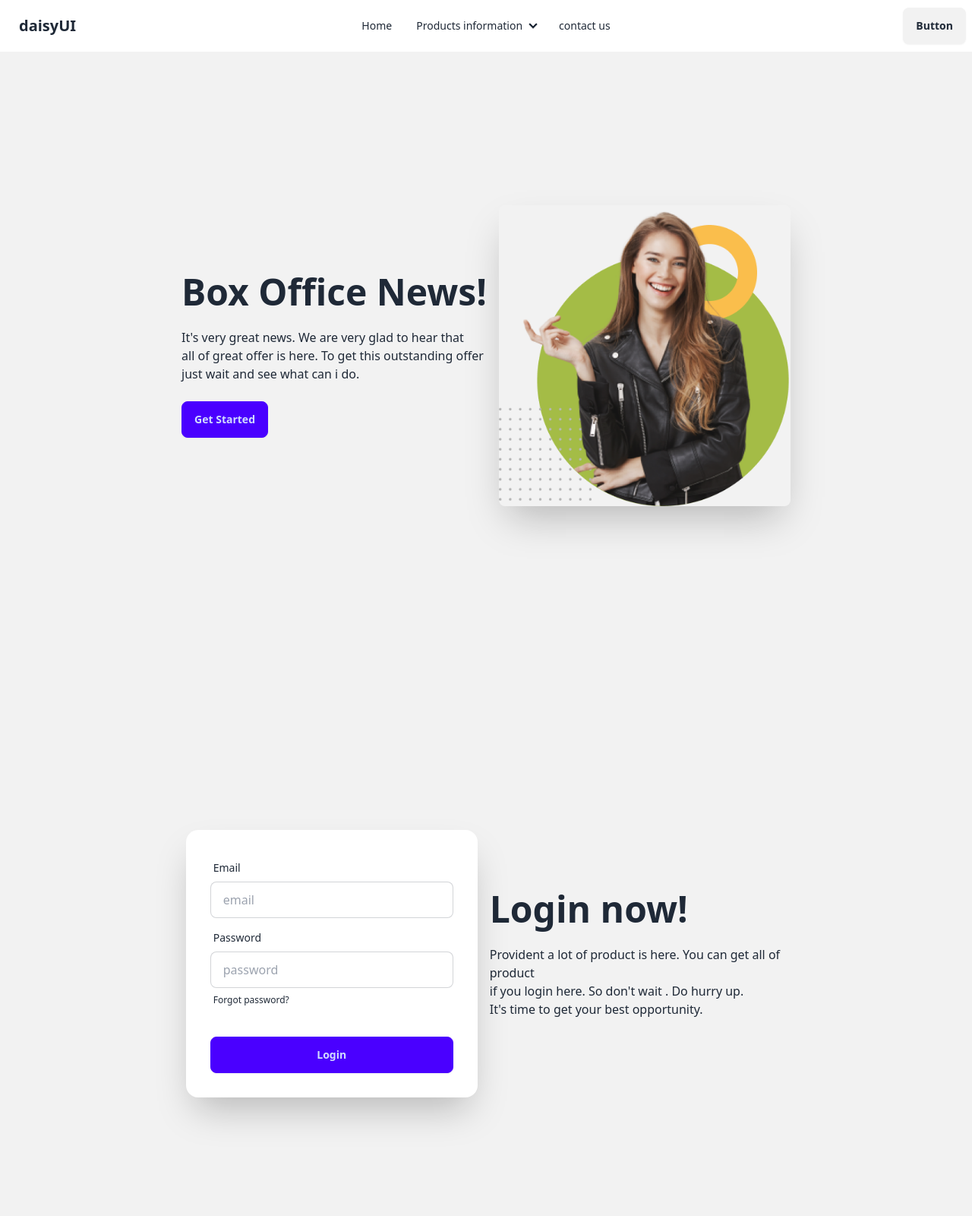
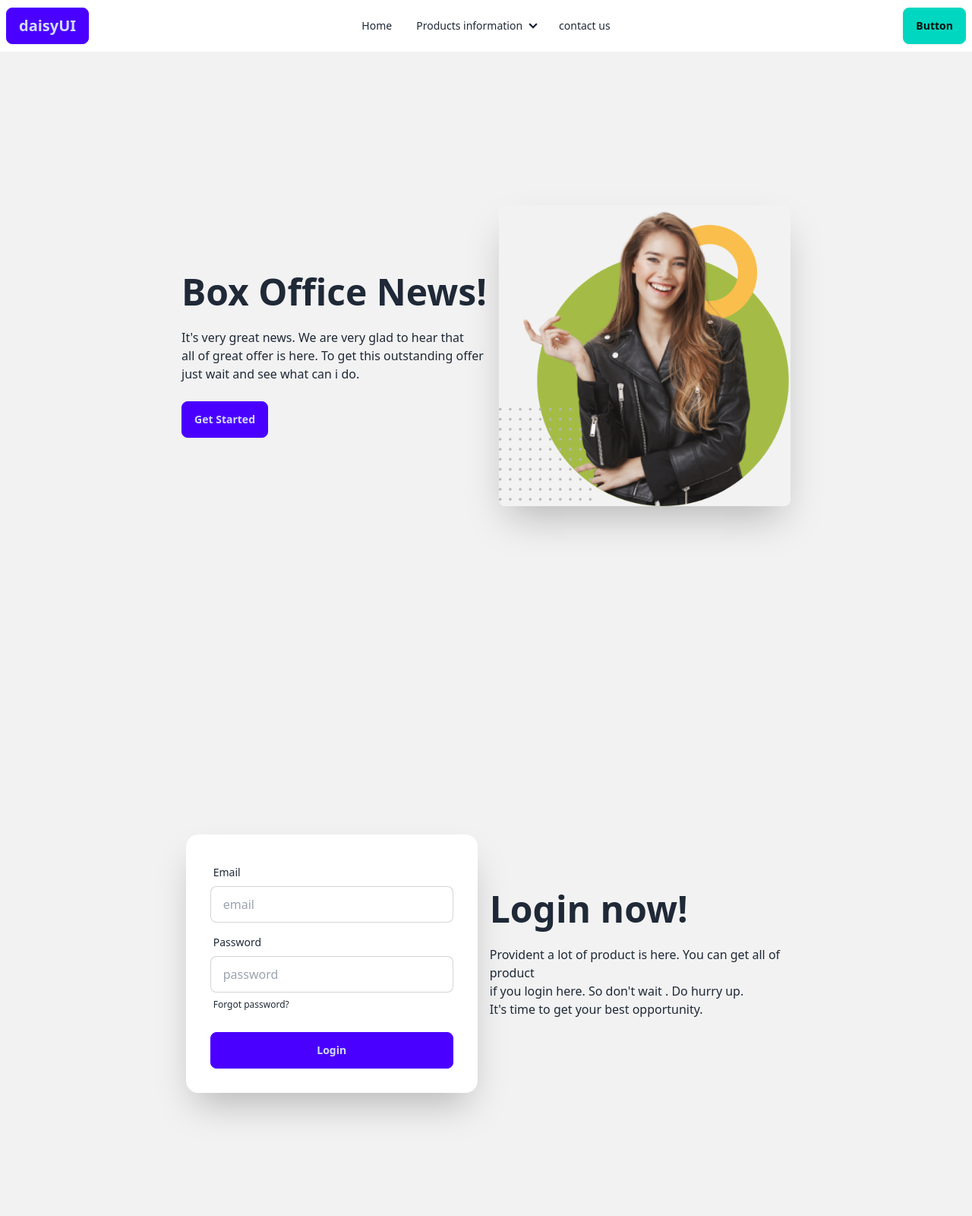
Before and after one commit to MdboktiarUddin/Daisy-fashion-website, a plain HTML site: page index.html in a window 1280 px wide. Shown: the top 1600 px of the page at 76% size. Drawn offline with nearby package versions, Linux system fonts and the light colour scheme.

Commit message:
added button style with correction

```diff
--- a/index.html
+++ b/index.html
@@ -13,7 +13,7 @@
             <div class="navbar bg-base-100">
                 <div class="navbar-start">
                   <div class="dropdown">
-                    <div tabindex="0" role="button" class="btn btn-ghost lg:hidden">
+                    <div tabindex="0" role="button" class="btn btn-primary lg:hidden">
                       <svg xmlns="http://www.w3.org/2000/svg" class="h-5 w-5" fill="none" viewBox="0 0 24 24" stroke="currentColor"><path stroke-linecap="round" stroke-linejoin="round" stroke-width="2" d="M4 6h16M4 12h8m-8 6h16" /></svg>
                     </div>
                     <ul tabindex="0" class="menu menu-sm dropdown-content mt-3 z-[1] p-2 shadow bg-base-100 rounded-box w-52">
@@ -28,7 +28,7 @@
                       <li><a>contact us</a></li>
                     </ul>
                   </div>
-                  <a class="btn btn-ghost text-xl">daisyUI</a>
+                  <a class="btn btn-primary text-xl">daisyUI</a>
                 </div>
                 <div class="navbar-center hidden lg:flex">
                   <ul class="menu menu-horizontal px-1">
@@ -46,7 +46,7 @@
                   </ul>
                 </div>
                 <div class="navbar-end">
-                  <a class="btn">Button</a>
+                  <a class="btn btn-accent">Button</a>
                 </div>
               </div>
         </nav>
@@ -89,7 +89,7 @@
                       <a href="#" class="label-text-alt link link-hover">Forgot password?</a>
                     </label>
                   </div>
-                  <div class="form-control mt-6">
+                  <div class="form-control mt-3">
                     <button class="btn btn-primary">Login</button>
                   </div>
                 </form>
```
